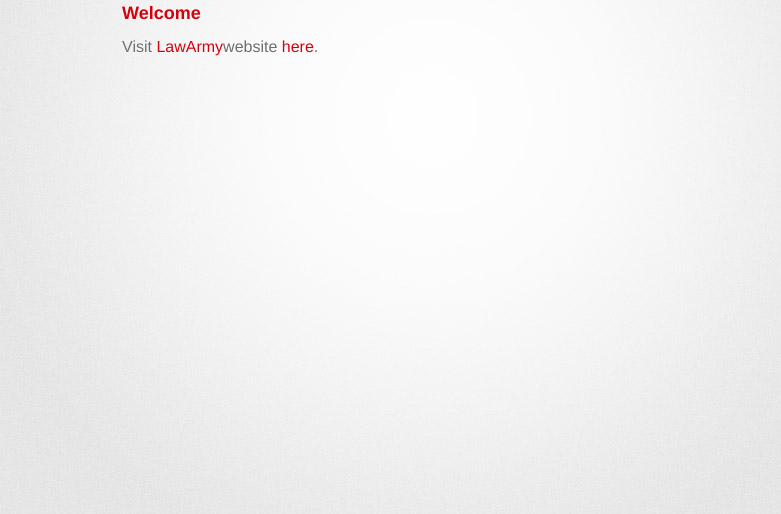
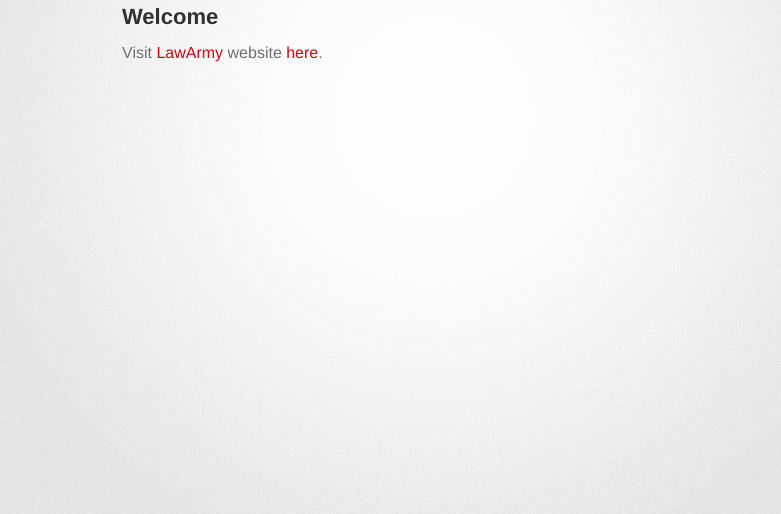
Before and after one commit to lawarmy/lawarmy.co, a plain HTML site: page index.html in a window 1280 px wide. Shown: the whole page, without its empty margins (208-989 px from the left). Drawn offline with Linux system fonts and the light colour scheme; a web font is replaced by a local one.

Commit message:
Update index.html

```diff
--- a/index.html
+++ b/index.html
@@ -17,10 +17,10 @@
     <div id="container">
       <div class="inner">
        <section id="main_content">
-          <h3>
-<a name="welcome" class="anchor" href="#welcome"><span class="octicon octicon-link"></span></a>Welcome</h3>
+          <h2>
+<a name="Hello !" class="anchor" href="#welcome"><span class="octicon octicon-link"></span></a>Welcome</h2>
 
-<p>Visit <a href="http://lawarmy.com">LawArmy</a>website <a href="http://lawarmy.com">here</a>. </p>
+<p>Visit <a href="http://lawarmy.com">LawArmy</a> website <a href="http://lawarmy.com">here</a>. </p>
         </section>
 
 
```
